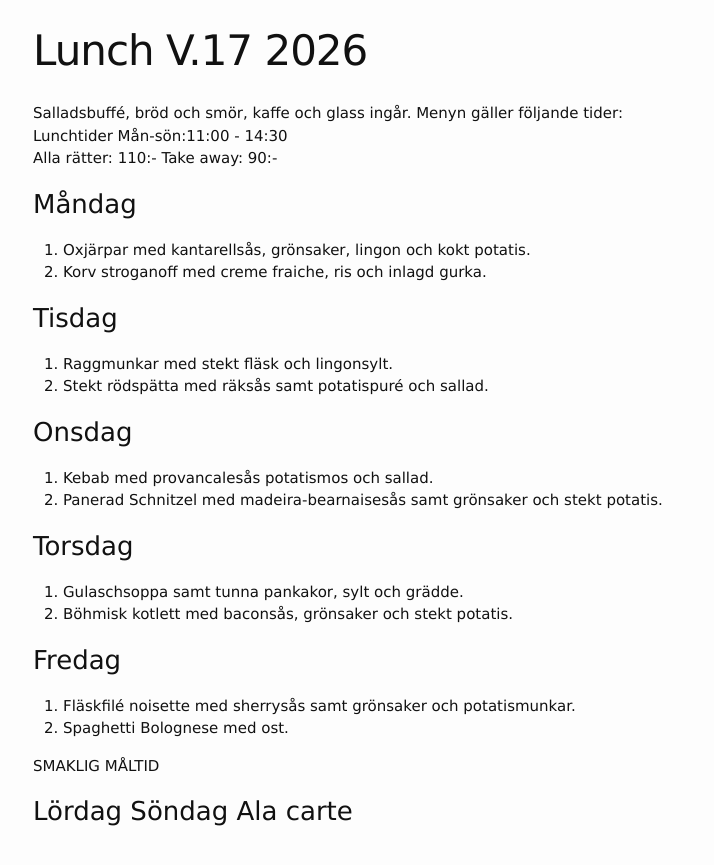
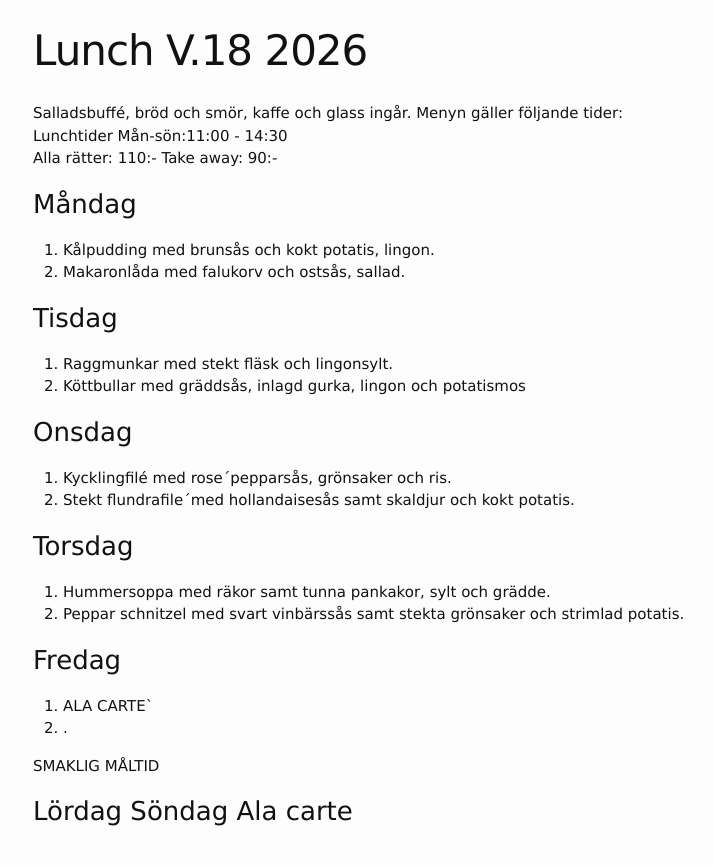
Before and after one commit to FarInn62/farinn62.github.io, a Jekyll site: the page built from lunch.md, in a window 1280 px wide. Shown: the top 865 px of the page, without its empty margins (237-951 px from the left). Built offline with Jekyll 4.4.1, drawn with Linux system fonts in a browser that asks for light colours.

Commit message:
Update lunch.md

```diff
--- a/lunch.md
+++ b/lunch.md
@@ -1,6 +1,6 @@
 ---
 layout: foodmenu
-title: Lunch V.17 2026
+title: Lunch V.18 2026
 permalink: /lunch/
 published: true
 ---
@@ -11,28 +11,28 @@ Alla rätter: 110:- Take away: 90:-
 
 ### Måndag
 
-1. Oxjärpar med kantarellsås, grönsaker, lingon och kokt potatis.
-2. Korv stroganoff med creme fraiche, ris och inlagd gurka.
+1. Kålpudding med brunsås och kokt potatis, lingon.
+2. Makaronlåda med falukorv och ostsås, sallad.
 
 ### Tisdag
 
 1. Raggmunkar med stekt fläsk och lingonsylt.
-2. Stekt rödspätta med räksås samt potatispuré och sallad.
+2. Köttbullar med gräddsås, inlagd gurka, lingon och potatismos
 
 ### Onsdag
 
-1. Kebab med provancalesås potatismos och sallad.
-2. Panerad Schnitzel med madeira-bearnaisesås samt grönsaker och stekt potatis.
+1. Kycklingfilé med rose´pepparsås, grönsaker och ris.
+2. Stekt flundrafile´med hollandaisesås samt skaldjur och kokt potatis.
 
 ### Torsdag
 
-1.  Gulaschsoppa samt tunna pankakor, sylt och grädde.
-2.  Böhmisk kotlett med baconsås, grönsaker och stekt potatis.
+1.  Hummersoppa med räkor samt tunna pankakor, sylt och grädde.
+2.  Peppar schnitzel med svart vinbärssås samt stekta grönsaker och strimlad potatis.
 
 ### Fredag
 
-1. Fläskfilé noisette med sherrysås samt grönsaker och potatismunkar.
-2. Spaghetti Bolognese med ost.
+1. ALA CARTE`
+2. .
 
 SMAKLIG MÅLTID
 
```
